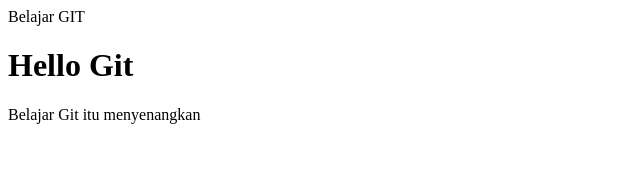
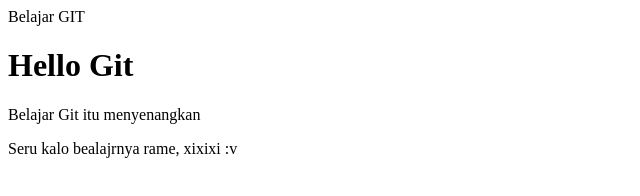
Before and after one commit to drezhary/belajar-git, a plain HTML site: page index.html in a window 1280 px wide. Shown: the whole page, without its empty margins (0-640 px from the left). Drawn offline with Linux system fonts and the light colour scheme.

Commit message:
perubahan dari dhamar

```diff
--- a/index.html
+++ b/index.html
@@ -5,7 +5,7 @@
 <body>
     <h1>Hello Git</h1>
     <p>Belajar Git itu menyenangkan</p>
-
+    <p>Seru kalo bealajrnya rame, xixixi :v</p>
 
 </body>
 
```
